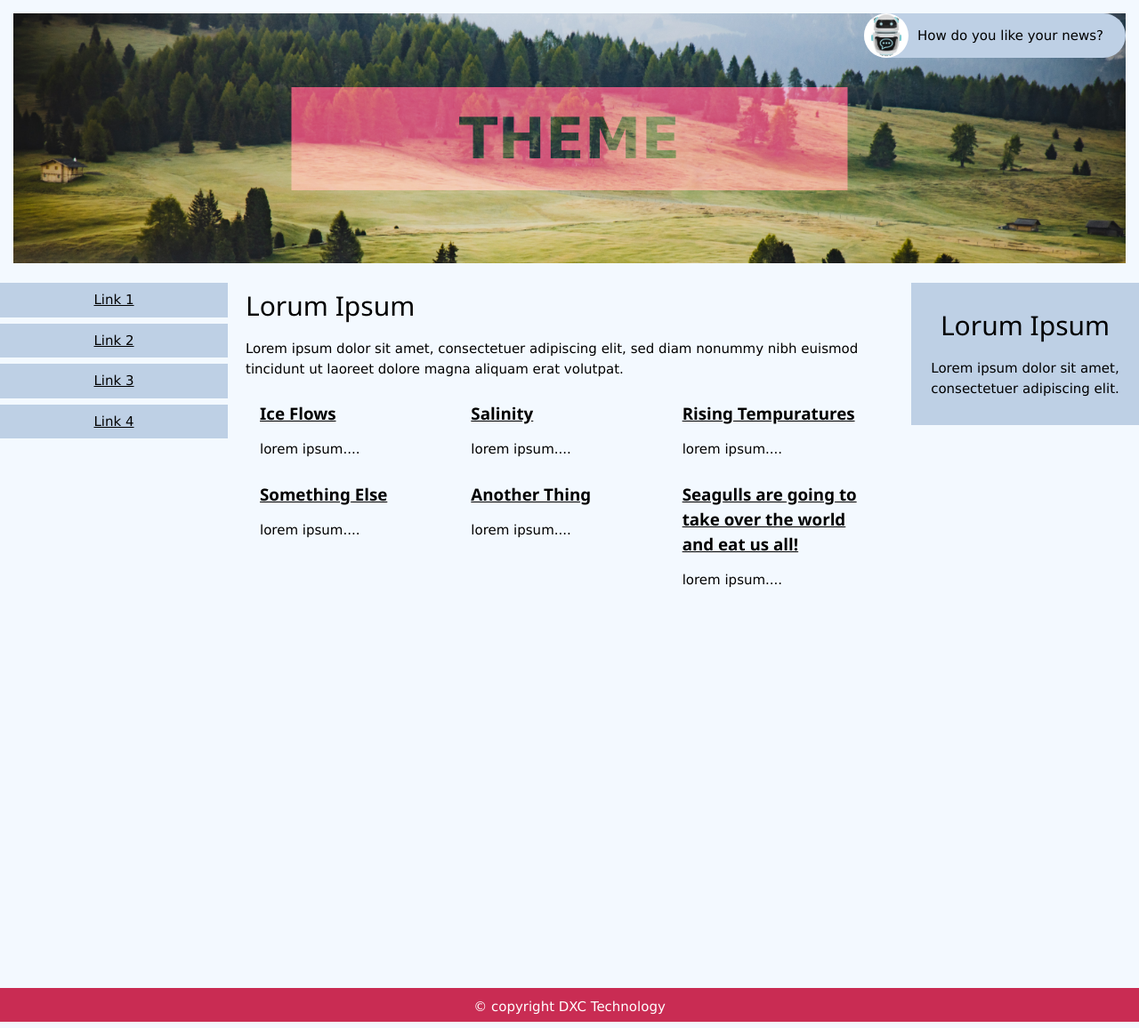
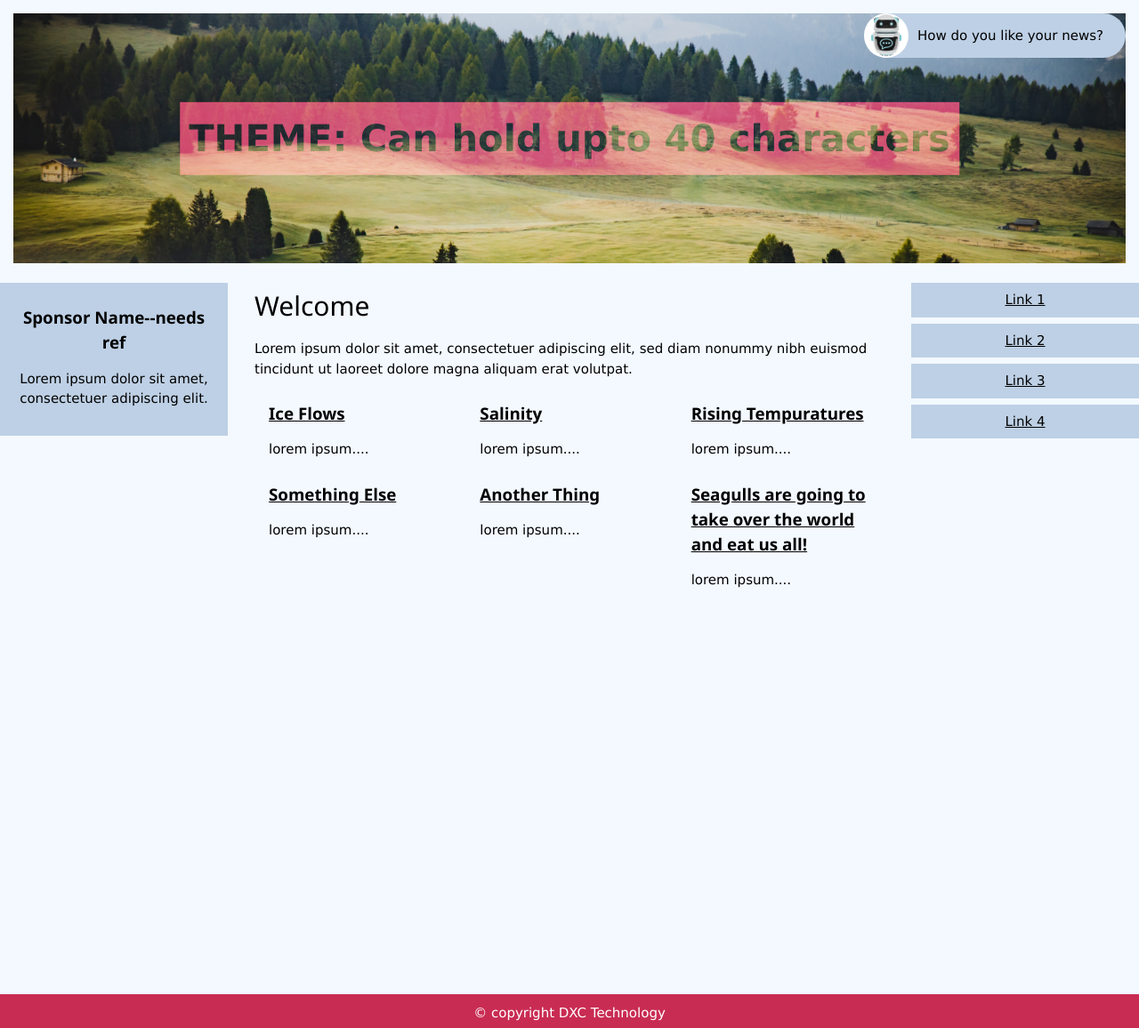
Before and after one commit to nervecentergarage/structured-journalism-content-templates, a Flask app: page /theme in a window 1280 px wide. Shown: the whole page at 89% size. Run offline with Flask 2, Linux system fonts and the light colour scheme.

Commit message:
Geographic and text fixes for Theme page

```diff
--- a/Code/MiniSite/templates/theme.html
+++ b/Code/MiniSite/templates/theme.html
@@ -21,6 +21,39 @@ html, body {
     background: #f3f9ff;
 }
 
+.sponsor {
+  background-color:#bed0e5;
+  float:left;
+  width:20%;
+  padding:15px;
+  margin-top:7px;
+  text-align:center;
+}
+
+.sponsor h2{
+  font-size: 1.25em;
+  font-weight: bold;
+}
+
+.sponsor p{
+  font-size: 1em;
+}
+
+.main {
+  float:left;
+  width:60%;
+  height: 100%;
+  padding:0 20px;
+}
+
+.main h2 {
+  padding-left: 10px;
+}
+
+.main p {
+  padding-left: 10px;
+}
+
 .menu {
   float:left;
   width:20%;
@@ -36,25 +69,11 @@ html, body {
   color:black;
 }
 
-.main {
-  float:left;
-  width:60%;
-  height: 100%;
-  padding:0 20px;
-}
-.right {
-  background-color:#bed0e5;
-  float:left;
-  width:20%;
-  padding:15px;
-  margin-top:7px;
-  text-align:center;
-}
-
 @media only screen and (max-width:620px) {
   /* For mobile phones: */
-  .menu, .main, .right {
+  .menu, .main, .sponsor {
     width:100%;
+    padding: 0%;
   }
 
   .image-container {
@@ -130,18 +149,20 @@ html, body {
 .theme {
   background-color:#c92c53;
   color:black;
-  font-size: 5vw;
+  font-size: 3.25vw;
   font-weight: bold;
   margin: 0 auto;
   padding: 10px;
-  width: 50%;
+  width: auto;
   text-align: center;
   position: absolute;
   top: 50%;
   left: 50%;
+  margin-right: -50%;
   transform: translate(-50%, -50%);
   mix-blend-mode: screen;
 }
+
 
 /* slider */
 .slidecontainer {
@@ -211,6 +232,7 @@ html, body {
 #footer {
   position: relative;
   bottom: 0;
+  margin-top: 7px;
   width: 100%;
   height: 2.5rem;
   background-color:#c92c53;
@@ -243,20 +265,18 @@ html, body {
           <br/>
         </div>
       </div>
-      <div class="theme">THEME</div>
+      <div class="theme">THEME: Can hold upto 40 characters</div>
     </div>
 </div>
 
 <div style="overflow:auto; height: 100%">
-  <div class="menu">
-    <a href="#">Link 1</a>
-    <a href="#">Link 2</a>
-    <a href="#">Link 3</a>
-    <a href="#">Link 4</a>
+  <div class="sponsor">
+    <h2>Sponsor Name--needs ref</h2>
+    <p>Lorem ipsum dolor sit amet, consectetuer adipiscing elit.</p>
   </div>
 
   <div class="main">
-    <h2>Lorum Ipsum</h2>
+    <h2>Welcome</h2>
     <p>Lorem ipsum dolor sit amet, consectetuer adipiscing elit, sed diam nonummy nibh euismod tincidunt ut laoreet dolore magna aliquam erat volutpat.</p>
     {% set num_cols = 3 %}
     {% set num_topics = topics|length %}
@@ -277,10 +297,12 @@ html, body {
     {% endfor %}
   </div>
 
-  <div class="right">
-    <h2>Lorum Ipsum</h2>
-    <p>Lorem ipsum dolor sit amet, consectetuer adipiscing elit.</p>
-  </div>
+    <div class="menu">
+      <a href="#">Link 1</a>
+      <a href="#">Link 2</a>
+      <a href="#">Link 3</a>
+      <a href="#">Link 4</a>
+    </div>
 </div>
 
 <footer id="footer">© copyright DXC Technology</footer>
```
